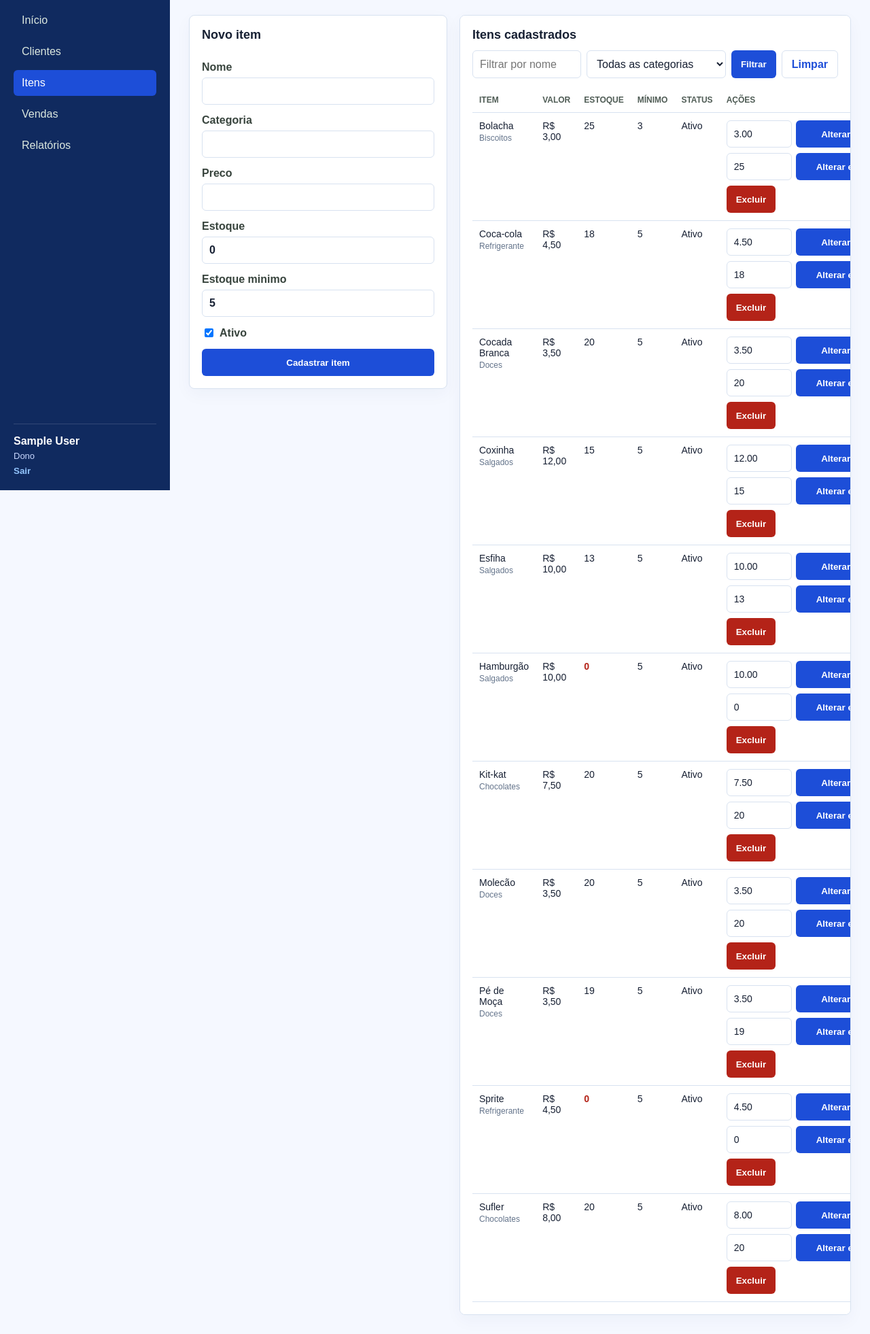
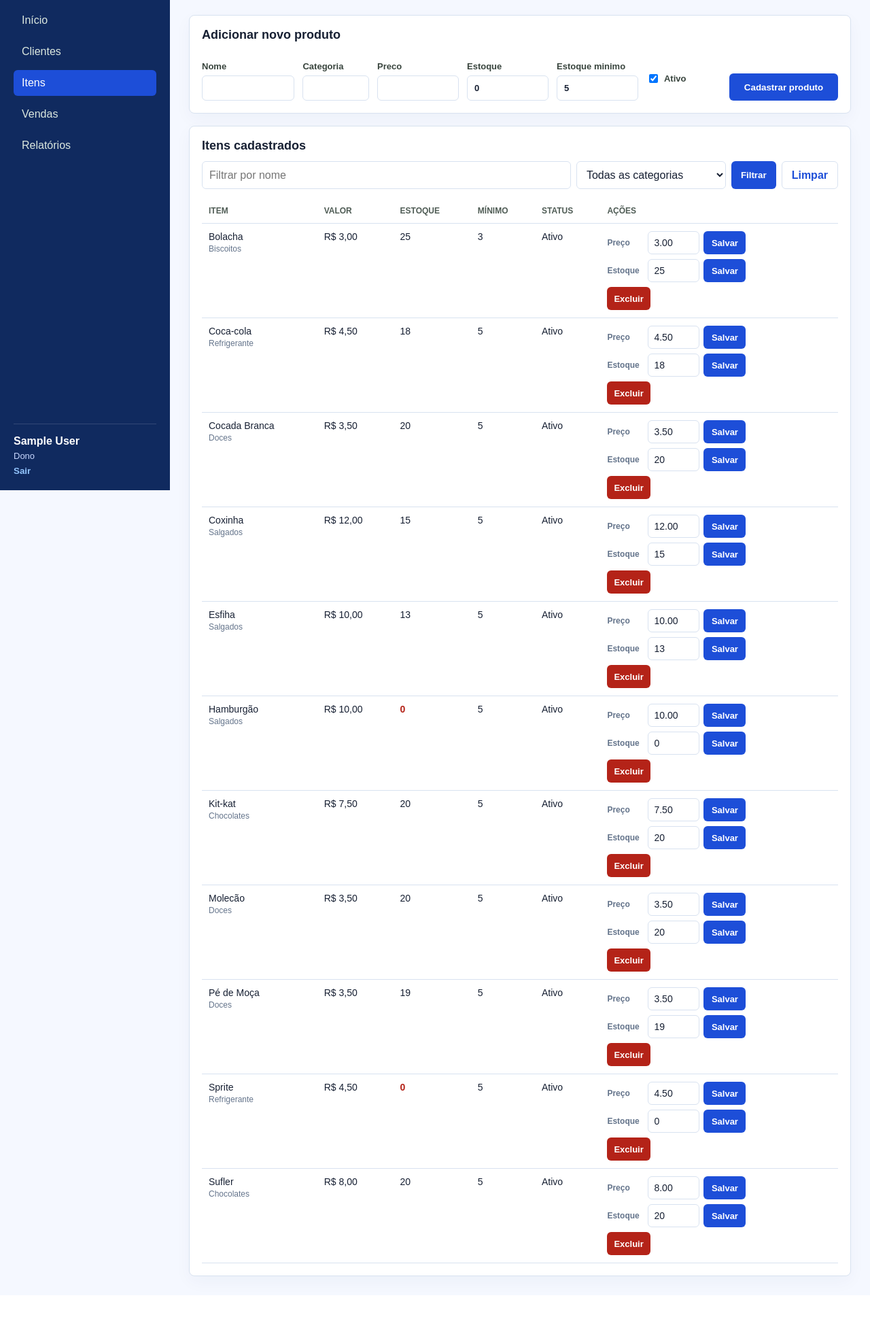
Before and after one commit to linveronez/Cantina-CT, a Django app: page /itens/ in a window 1280 px wide. Shown: the part 79-2041 px from the top of the page at 68% size. After the commit the page ends 1970 px from the top, so only its background shows below. Run offline with Django 5.2, Linux system fonts and the light colour scheme; the visitor is signed in with stand-in values (Sample User, id 1); data comes from the database, SQL or seed files in the repository.

Commit message:
Ajusta layout da pagina de itens

```diff
--- a/core/static/core/styles.css
+++ b/core/static/core/styles.css
@@ -26,6 +26,7 @@ button, .button {
   font-weight: 700; min-height: 40px; padding: 10px 14px; background: #fff;
 }
 .danger-button { background: var(--danger); }
+.small-button { min-height: 34px; padding: 7px 10px; font-size: 13px; }
 button:disabled, input:disabled { cursor: not-allowed; opacity: .55; }
 input, select, textarea {
   width: 100%; border: 1px solid var(--line); border-radius: 6px; padding: 10px;
@@ -92,9 +93,17 @@ nav a.active, nav a:hover { background: #1d4ed8; color: #fff; }
 .panel-title-row h2 { margin: 0; }
 .filter-form { display: grid; gap: 8px; grid-template-columns: minmax(160px, 1fr) minmax(150px, 220px) auto auto; }
 .stack { align-content: start; display: grid; gap: 14px; }
+.items-layout { display: grid; gap: 18px; }
+.compact-product-form { max-width: none; }
+.product-form-grid { align-items: end; display: grid; gap: 12px; grid-template-columns: 1.4fr 1fr 120px 120px 120px 110px 160px; }
+.product-form-grid label { font-size: 13px; }
+.product-check-field { align-self: center; padding-bottom: 8px; }
 .split { align-items: start; display: grid; gap: 18px; grid-template-columns: minmax(280px, 380px) 1fr; }
 .inline-form { display: grid; gap: 6px; grid-template-columns: 90px 110px 54px; }
-.item-actions { display: grid; gap: 8px; min-width: 260px; }
+.item-actions { display: grid; gap: 7px; min-width: 220px; max-width: 260px; }
+.item-action-form { align-items: center; display: grid; gap: 6px; grid-template-columns: 54px 76px 62px; }
+.item-action-form span { color: var(--muted); font-size: 12px; font-weight: 800; }
+.item-action-form input { padding: 7px 8px; min-height: 34px; }
 .price-form { display: grid; gap: 6px; grid-template-columns: 96px 1fr; }
 .check-label { align-items: center; display: flex; flex-direction: row-reverse; justify-content: flex-end; }
 .client-cell { align-items: center; display: flex; gap: 10px; min-width: 190px; }
@@ -159,7 +168,7 @@ canvas { display: none; }
   .sidebar { height: auto; position: static; gap: 16px; }
   nav { grid-template-columns: repeat(2, 1fr); }
   .metrics, .split, .sale-form, .report-grid { grid-template-columns: 1fr; }
-  .filter-form, .price-form, .sale-picker { grid-template-columns: 1fr; }
+  .filter-form, .price-form, .sale-picker, .product-form-grid { grid-template-columns: 1fr; }
   .page-header { align-items: flex-start; flex-direction: column; }
 }
 
@@ -191,6 +200,7 @@ canvas { display: none; }
   .client-cell { min-width: 0; }
   .edit-details { min-width: 0; }
   .item-actions { min-width: 0; }
+  .item-action-form { grid-template-columns: 1fr; }
   .sale-line { grid-template-columns: 1fr; }
   .actions { grid-template-columns: 1fr; }
 }
--- a/core/templates/core/itens.html
+++ b/core/templates/core/itens.html
@@ -9,15 +9,21 @@
   </div>
 </header>
 
-<section class="split">
-  <form class="panel stack" method="post">
+<section class="items-layout">
+  <form class="panel stack compact-product-form" method="post">
     {% csrf_token %}
-    <h2>Novo item</h2>
-    {% for field in form %}
-      <label class="{% if field.field.widget.input_type == 'checkbox' %}check-label{% endif %}">{{ field.label }} {{ field }}</label>
-      {% if field.errors %}<span class="field-error">{{ field.errors|join:", " }}</span>{% endif %}
-    {% endfor %}
-    <button type="submit" {% if not can_manage_items %}disabled{% endif %}>Cadastrar item</button>
+    <div class="panel-title-row">
+      <h2>Adicionar novo produto</h2>
+    </div>
+    <div class="product-form-grid">
+      {% for field in form %}
+        <div class="{% if field.field.widget.input_type == 'checkbox' %}product-check-field{% endif %}">
+          <label class="{% if field.field.widget.input_type == 'checkbox' %}check-label{% endif %}">{{ field.label }} {{ field }}</label>
+          {% if field.errors %}<span class="field-error">{{ field.errors|join:", " }}</span>{% endif %}
+        </div>
+      {% endfor %}
+      <button type="submit" {% if not can_manage_items %}disabled{% endif %}>Cadastrar produto</button>
+    </div>
     {% if not can_manage_items %}<p class="muted">Meu perfil atual apenas realiza vendas.</p>{% endif %}
   </form>
 
@@ -49,19 +55,21 @@
             <td data-label="Ações">
               {% if can_manage_items %}
                 <div class="item-actions">
-                  <form class="price-form" method="post" action="{% url 'atualizar_preco_item' item.id %}">
+                  <form class="item-action-form" method="post" action="{% url 'atualizar_preco_item' item.id %}">
                     {% csrf_token %}
+                    <span>Preço</span>
                     <input name="preco" type="number" min="0.01" step="0.01" value="{{ item.preco|stringformat:'0.2f' }}">
-                    <button type="submit">Alterar preço</button>
+                    <button class="small-button" type="submit">Salvar</button>
                   </form>
-                  <form class="price-form" method="post" action="{% url 'atualizar_estoque_item' item.id %}">
+                  <form class="item-action-form" method="post" action="{% url 'atualizar_estoque_item' item.id %}">
                     {% csrf_token %}
+                    <span>Estoque</span>
                     <input name="estoque" type="number" min="0" step="1" value="{{ item.estoque }}">
-                    <button type="submit">Alterar estoque</button>
+                    <button class="small-button" type="submit">Salvar</button>
                   </form>
                   <form method="post" action="{% url 'excluir_item' item.id %}" onsubmit="return confirm('Deseja excluir este item?');">
                     {% csrf_token %}
-                    <button class="danger-button" type="submit">Excluir</button>
+                    <button class="danger-button small-button" type="submit">Excluir</button>
                   </form>
                 </div>
               {% else %}
```
